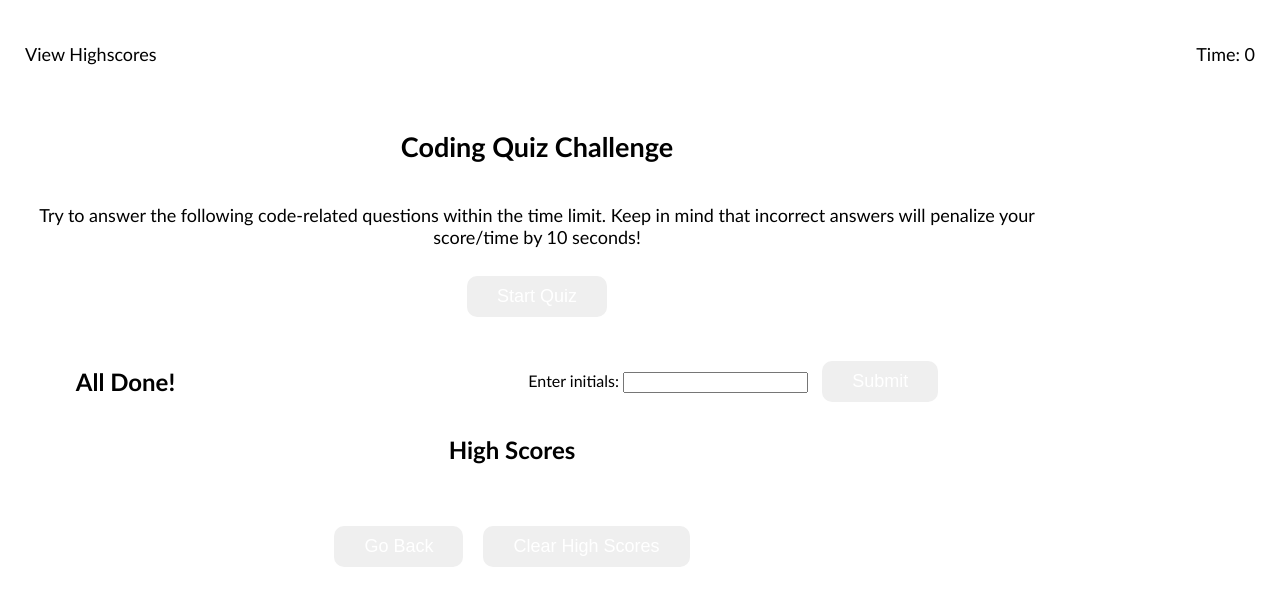
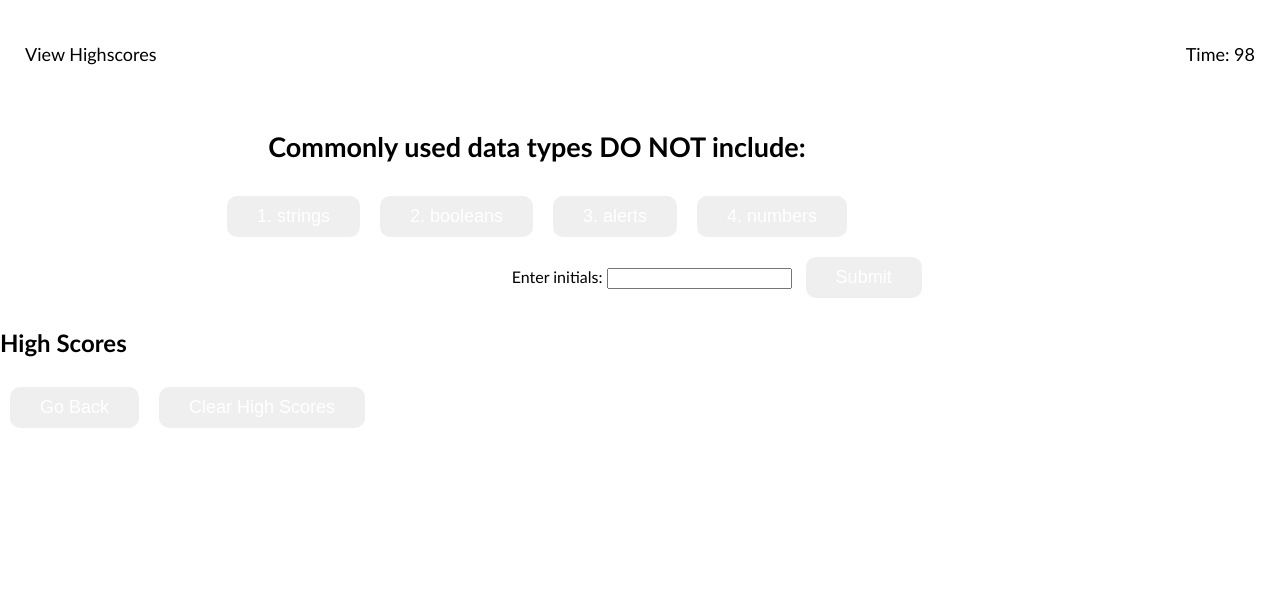
Before and after one commit to felicitybrammer/review-js-quiz, a plain HTML site: page index.html in a window 1280 px wide. Both pictures are taken after a click on the button "Start Quiz". Drawn offline with Linux system fonts and the light colour scheme.

Commit message:
cleaning up script functionality

```diff
--- a/assets/css/style.css
+++ b/assets/css/style.css
@@ -28,7 +28,7 @@ main {
     width: 80%;
 }
 
-.start-section, .question-section, .end-screen-section {
+#start-section, #questions-section, #end-screen-section {
     display: flex;
     flex-wrap: wrap;
     justify-content: space-around;
@@ -37,12 +37,12 @@ main {
     width: 100%;
 }
 
-.start-section, .question-section {
+#start-section, #questions-section {
     flex-direction: column;
 
 }
 
-.start-section, .question-section, .end-screen-section p {
+#start-section, #questions-section, #end-screen-section p {
     padding: 0 25px;
     font-size: 18px;
     text-align: center;
--- a/assets/js/script.js
+++ b/assets/js/script.js
@@ -1,14 +1,27 @@
+
+//declare variables
+
+//header variables
+var quizTime = document.getElementById('timer');
+var timeLeft;
+
+//start screen variables
 var startButtonEl = document.getElementById('start');
-var questionsEl = document.getElementById('questions');
+var startSection = document.getElementById('start-section');
+
+//quiz variables
+var questionsSection = document.getElementById('questions-section');
 var currentQuestionIndex = 0;
 var choicesEl = document.getElementById('choices');
 var feedbackEl = document.getElementById('feedback');
 
-var quizTime = document.getElementById('time');
-var counter, interval, totalScore;
 var score = 0;
+var totalScore;
+
 var finalScore = document.getElementById('final-score');
-var initialsEl = document.getElementById('initials');
+var endScreenMessage = document.getElementById('end-screen-msg');
+var initialsEl = document.getElementById('initials').value;
+var initialsInput = document.getElementById('enter-initials');
 var submitBtn = document.getElementById('submit');
 
 var questions = [
@@ -48,37 +61,39 @@ var questions = [
 
 function startQuiz() {
   console.log('starting quiz and timer');
-  var startScreenContainer = document.getElementById('start-screen');
-  startScreenContainer.setAttribute('class', 'hide');
-
-  questionsEl.removeAttribute("class"); //unhides question 1 (i+1)
-
+  // hide the start section
+  startSection.style.display = "none";
+  //show first question
+  questionsSection.style.display = "block";
+  //unhides question 1 (i+1)
+  getQuestion();
   //timer starts
   quizTimer();
-  //displays a question
-  getQuestion();
 };
 
 function quizTimer() {
-  //countdown from 120 every second
-  counter = 100;
-  interval = setInterval(function () {
-    if (counter > 0) {
-      quizTime.textContent = counter;
-      counter--;
-    } else {
-      quizTime.textContent = "";
+  //countdown from 100 every second
+  timeLeft = 100;
+
+  var interval = setInterval(function () {
+    timeLeft--;
+    quizTime.textContent = timeLeft;
+
+    if (timeLeft === 0) {
+      clearInterval(interval);
+      quizEnd();
+      endScreenMessage.textContent = "Oops! You ran out of time.";
+    } else if (currentQuestionIndex === questions.length) {
       clearInterval(interval);
     }
   }, 1000);
 }
 
 function getQuestion() {
-
   //get current question object from array
   var currentQuestion = questions[currentQuestionIndex];
   //update title with current question
-  var titleEl = document.getElementById('question-title');
+  var titleEl = document.getElementById('question-title'); //repeat
   titleEl.textContent = currentQuestion.title;
   //clear out any old question choices
   choicesEl.innerHTML = "";
@@ -99,18 +114,17 @@ function getQuestion() {
 
 function checkAnswer() {
   console.log('checking answer');
-
   // flash right/wrong feedback on page for half a second
   feedbackEl.setAttribute('class', 'feedback');
   setTimeout(function () {
     feedbackEl.setAttribute('class', 'feedback hide');
-  }, 1000);
+  }, 500);
   //check if answer is corrent
   if (this.value !== questions[currentQuestionIndex].answer) {
     console.log('remove time here');
     //if wrong, subtract time
-    quizTime.textContent = counter;
-    counter = counter - 10;
+    quizTime.textContent = timeLeft;
+    timeLeft = timeLeft - 10;
     //show Wrong!
     feedbackEl.removeAttribute("class", "hide");
     feedbackEl.textContent = "Wrong! You lost 10 seconds.";
@@ -125,7 +139,7 @@ function checkAnswer() {
 
 
   // check if we've run out of questions
-  if (time <= 0 || currentQuestionIndex === questions.length) {
+  if (timeLeft <= 0 || currentQuestionIndex === questions.length) {
     quizEnd();
     console.log('ending the quiz');
   } else {
@@ -137,18 +151,18 @@ function checkAnswer() {
 
 function quizEnd() {
   //clear questions screen
-  questionsEl.setAttribute('class', 'hide');
+
   //show the end screen
   var endScreenContainer = document.getElementById('end-screen');
   endScreenContainer.removeAttribute('class', 'hide');
   //stop the timer
-  quizTime.textContent = counter;
+  quizTime.textContent = timeLeft;
   clearInterval(interval);
 
   //show final score
   console.log(score);
-  console.log(counter); //works
-  totalScore = score + counter;
+  console.log(timeLeft); //works
+  totalScore = score + timeLeft;
   finalScore.textContent = totalScore;
   console.log(finalScore);
 }
--- a/index.html
+++ b/index.html
@@ -21,7 +21,7 @@
 
   <main>
     <!-- start screen with instructions and start button -->
-    <section class="start-section">
+    <section id="start-section">
       <h1>Coding Quiz Challenge</h1>
       <p>
         Try to answer the following code-related questions within the time
@@ -32,15 +32,15 @@
     </section>
 
     <!-- quiz questions -->
-    <section class="quiz-section">
+    <section id="questions-section">
       <h2 id="question-title"></h2>
-      <ul id="choices"></ul>
-      <div id="feedback"></div>
+      <div id="choices"></div>
+      <div id="feedback" class="feedback hide"></div>
     </section>
 
     <!-- enter scores screen -->
-    <section class="end-screen-section">
-      <h2>All Done!</h2>
+    <section id="end-screen-section">
+      <h2 id="end-screen-msg"></h2>
       <p id="final-score"></p>
       <form id="enter-initial">
         <label for="initials">Enter initials: </label>
@@ -50,7 +50,7 @@
     </section>
 
     <!-- highscores section -->
-    <section class="highscores-section">
+    <section id="highscores-section">
       <h1>High Scores</h1>
       <ol id="highscores-list"></ol>
       <div id="buttons-wrapper">
```
